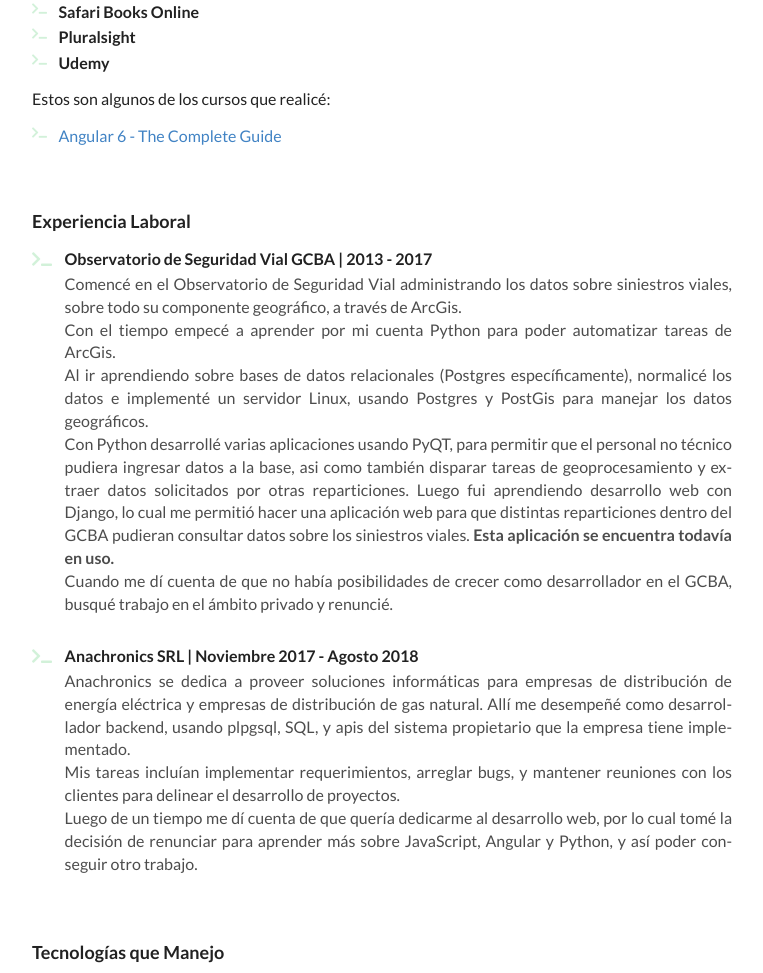
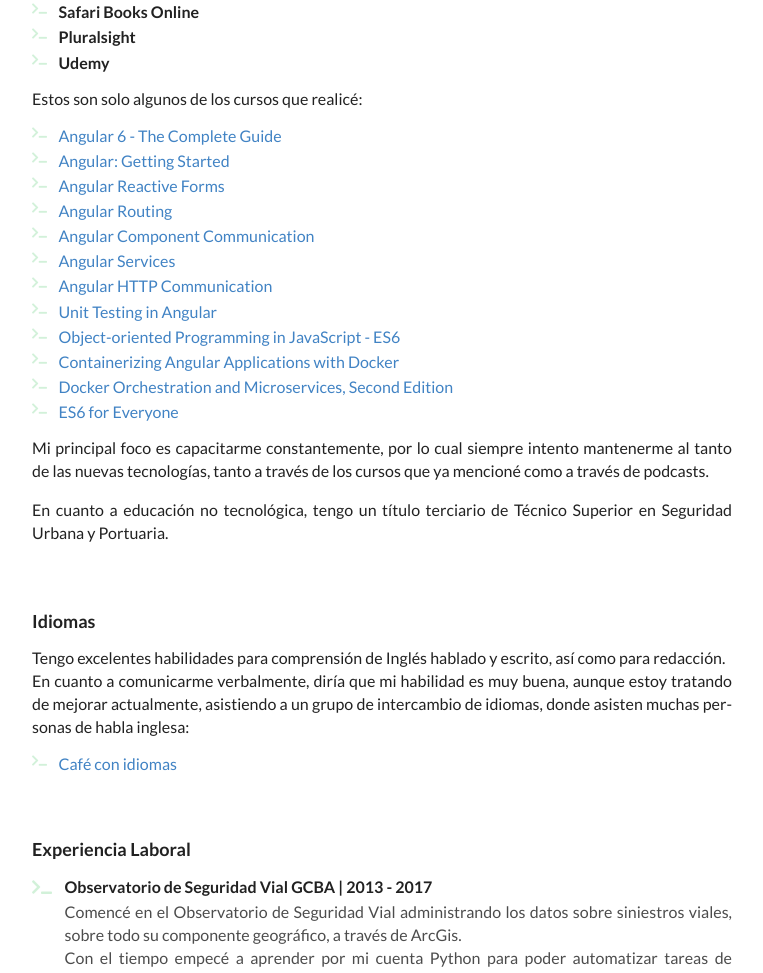
Before and after one commit to IvanBodnar/ivanbodnar.github.io, a website: page index.html in a window 1280 px wide. Shown: the part 459-1432 px from the top of the page, without its empty margins (258-1021 px from the left). Drawn offline with Linux system fonts and the light colour scheme.

Commit message:
Agregados cursos e idiomas

```diff
--- a/index.html
+++ b/index.html
@@ -58,9 +58,10 @@
             </div>
         </div>
         <!--Sites list end-->
-        <p>Estos son algunos de los cursos que realicé:</p>
+        <p>Estos son solo algunos de los cursos que realicé:</p>
         <!--Cursos list-->
         <div class="ui list">
+
             <div class="item">
                 <i class="terminal small green icon"></i>
                 <div class="content">
@@ -69,8 +70,138 @@
                     </a>
                 </div>
             </div>
+
+            <div class="item">
+                <i class="terminal small green icon"></i>
+                <div class="content">
+                    <a href="https://www.pluralsight.com/library/courses/angular-2-getting-started-update/table-of-contents" target="_blank">
+                        Angular: Getting Started
+                    </a>
+                </div>
+            </div>
+
+            <div class="item">
+                <i class="terminal small green icon"></i>
+                <div class="content">
+                    <a href="https://www.pluralsight.com/library/courses/angular-2-reactive-forms/table-of-contents" target="_blank">
+                        Angular Reactive Forms
+                    </a>
+                </div>
+            </div>
+
+            <div class="item">
+                <i class="terminal small green icon"></i>
+                <div class="content">
+                    <a href="https://www.pluralsight.com/library/courses/angular-routing/table-of-contents" target="_blank">
+                        Angular Routing
+                    </a>
+                </div>
+            </div>
+
+            <div class="item">
+                <i class="terminal small green icon"></i>
+                <div class="content">
+                    <a href="https://www.pluralsight.com/library/courses/angular-component-communication/table-of-contents" target="_blank">
+                        Angular Component Communication
+                    </a>
+                </div>
+            </div>
+
+            <div class="item">
+                <i class="terminal small green icon"></i>
+                <div class="content">
+                    <a href="https://www.pluralsight.com/library/courses/angular-services/table-of-contents" target="_blank">
+                        Angular Services
+                    </a>
+                </div>
+            </div>
+
+            <div class="item">
+                <i class="terminal small green icon"></i>
+                <div class="content">
+                    <a href="https://www.pluralsight.com/library/courses/angular-http-communication/table-of-contents" target="_blank">
+                        Angular HTTP Communication
+                    </a>
+                </div>
+            </div>
+
+            <div class="item">
+                <i class="terminal small green icon"></i>
+                <div class="content">
+                    <a href="https://www.pluralsight.com/library/courses/unit-testing-angular/table-of-contents" target="_blank">
+                        Unit Testing in Angular
+                    </a>
+                </div>
+            </div>
+
+            <div class="item">
+                <i class="terminal small green icon"></i>
+                <div class="content">
+                    <a href="https://www.pluralsight.com/library/courses/javascript-es6-object-oriented-programming/table-of-contents" target="_blank">
+                        Object-oriented Programming in JavaScript - ES6
+                    </a>
+                </div>
+            </div>
+
+            <div class="item">
+                <i class="terminal small green icon"></i>
+                <div class="content">
+                    <a href="https://www.pluralsight.com/library/courses/containerizing-angular-apps-docker/table-of-contents" target="_blank">
+                        Containerizing Angular Applications with Docker
+                    </a>
+                </div>
+            </div>
+
+            <div class="item">
+                <i class="terminal small green icon"></i>
+                <div class="content">
+                    <a href="https://www.oreilly.com/library/view/docker-orchestration-and/9780134670805/" target="_blank">
+                        Docker Orchestration and Microservices, Second Edition
+                    </a>
+                </div>
+            </div>
+
+            <div class="item">
+                <i class="terminal small green icon"></i>
+                <div class="content">
+                    <a href="https://es6.io/" target="_blank">
+                        ES6 for Everyone
+                    </a>
+                </div>
+            </div>
+
         </div>
         <!--Cursos list end-->
+
+        <p>
+            Mi principal foco es capacitarme constantemente, por lo cual siempre intento
+            mantenerme al tanto de las nuevas tecnologías, tanto a través de los cursos que
+            ya mencioné como a través de podcasts.
+        </p>
+        <p>
+            En cuanto a educación no tecnológica, tengo un título terciario de Técnico Superior
+            en Seguridad Urbana y Portuaria.
+        </p>
+        <br>
+
+        <h3>Idiomas</h3>
+        <p>
+            Tengo excelentes habilidades para comprensión de Inglés hablado y escrito, así como
+            para redacción. <br>
+            En cuanto a comunicarme verbalmente, diría que mi habilidad es muy buena, aunque estoy
+            tratando de mejorar actualmente, asistiendo a un grupo de intercambio de idiomas, donde
+            asisten muchas personas de habla inglesa:
+        </p>
+        <div class="ui list">
+            <div class="item">
+                <i class="terminal small green icon"></i>
+                <div class="content">
+                    <a href="https://www.meetup.com/Meetup-El-Futuro-del-Trabajo/events/254623925/" target="_blank">
+                        Café con idiomas
+                    </a>
+                </div>
+            </div>
+        </div>
         <br>
 
         <h3>Experiencia Laboral</h3>
```
